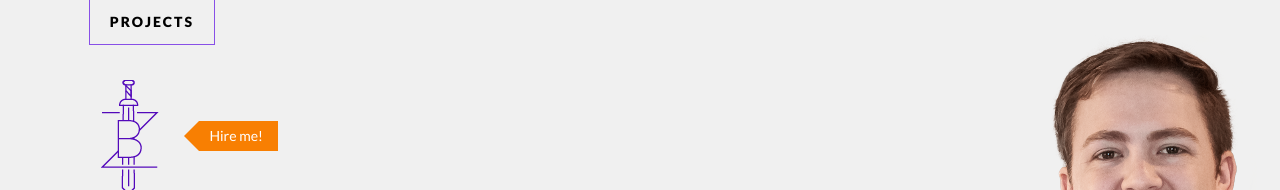
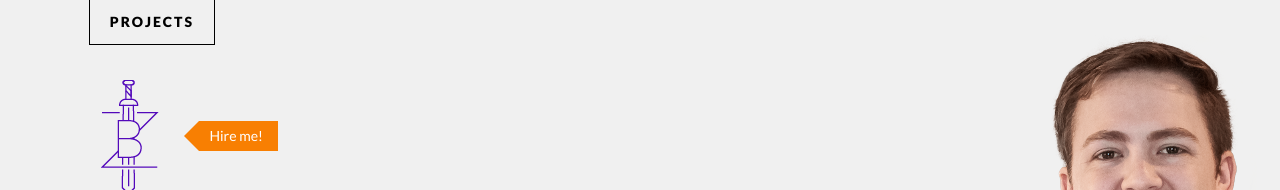
Before and after one commit to bzle/brandonz-me, a Jekyll site: the page built from index.html, in a window 1280 px wide. Shown: the top 190 px of the page. Built offline with Jekyll 4.4.1, drawn with Linux system fonts in a browser that asks for light colours; nearby versions of some CDN libraries.

Commit message:
Updated '/css/style.scss' via CloudCannon

```diff
--- a/css/style.scss
+++ b/css/style.scss
@@ -795,7 +795,7 @@ h2, h4 {
     max-width: $page-width;
 }
 .section-heading {
-    border: 1px solid $light-purple;
+    border: 1px solid;
     border-top: 0 solid transparent;
     margin: 0;
     padding: 14px 20px;
```
